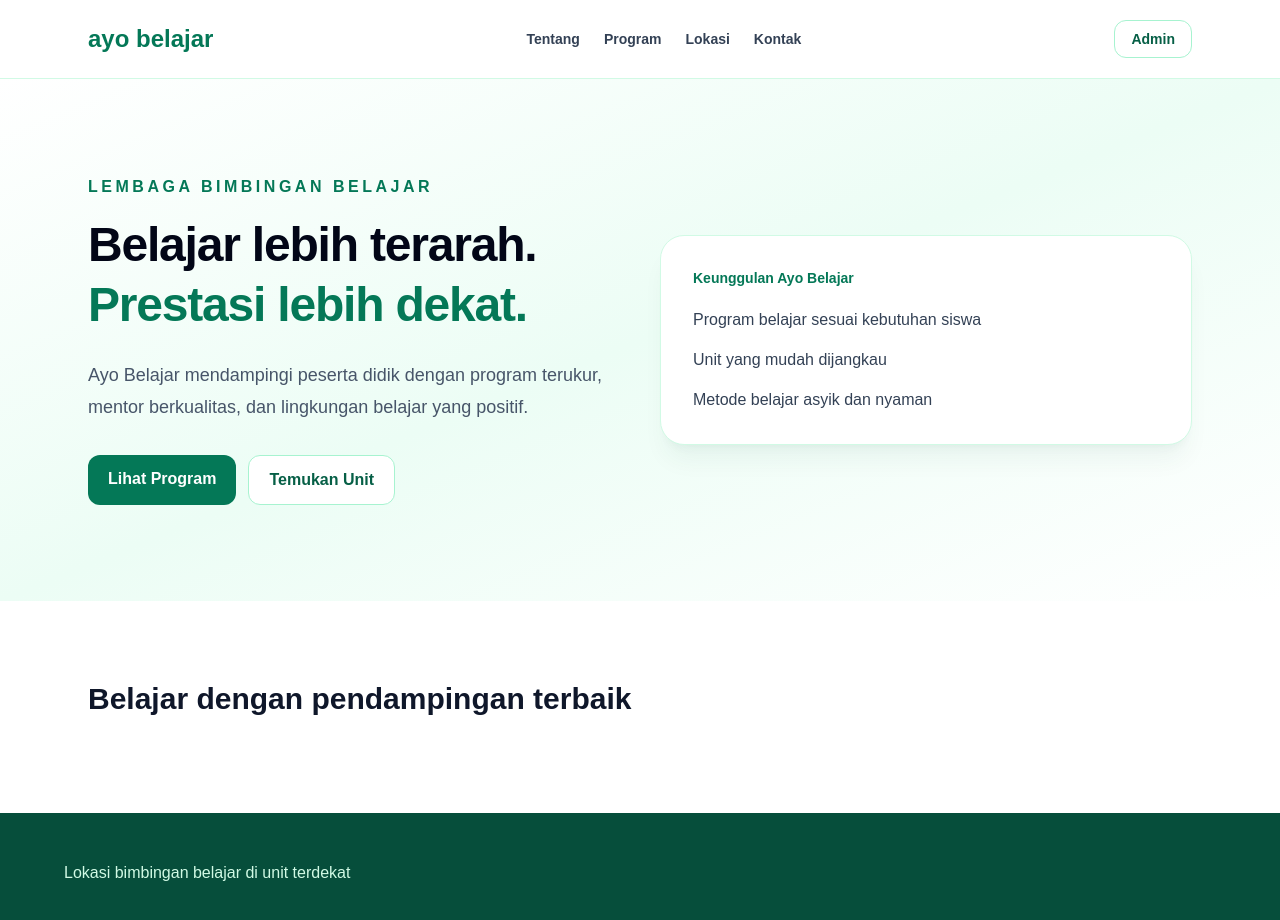
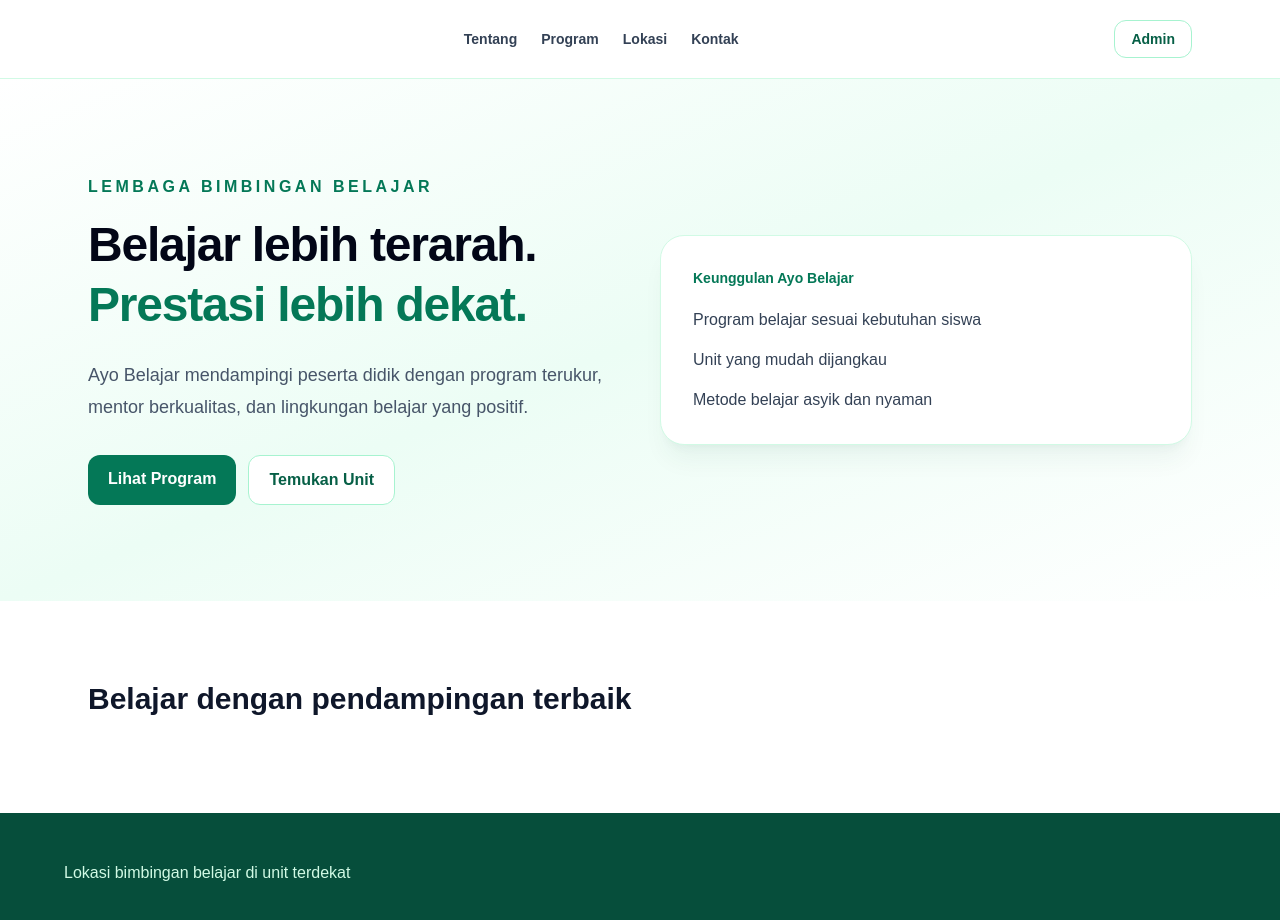
Before and after one commit to bambangsugiantoro/abel, a Next.js app: page / in a window 1280 px wide. Shown: the top 920 px of the page. Built offline with nearby package versions, Linux system fonts and the light colour scheme.

Commit message:
Update website logo text

```diff
--- a/app/page.tsx
+++ b/app/page.tsx
@@ -9,8 +9,7 @@ export default function HomePage() {
             href="/"
             className="text-2xl font-extrabold text-emerald-700"
           >
-            ayo belajar
-          </Link>
+                      </Link>
 
           <div className="hidden gap-6 text-sm font-semibold text-slate-700 md:flex">
             <a href="#tentang">Tentang</a>
```
